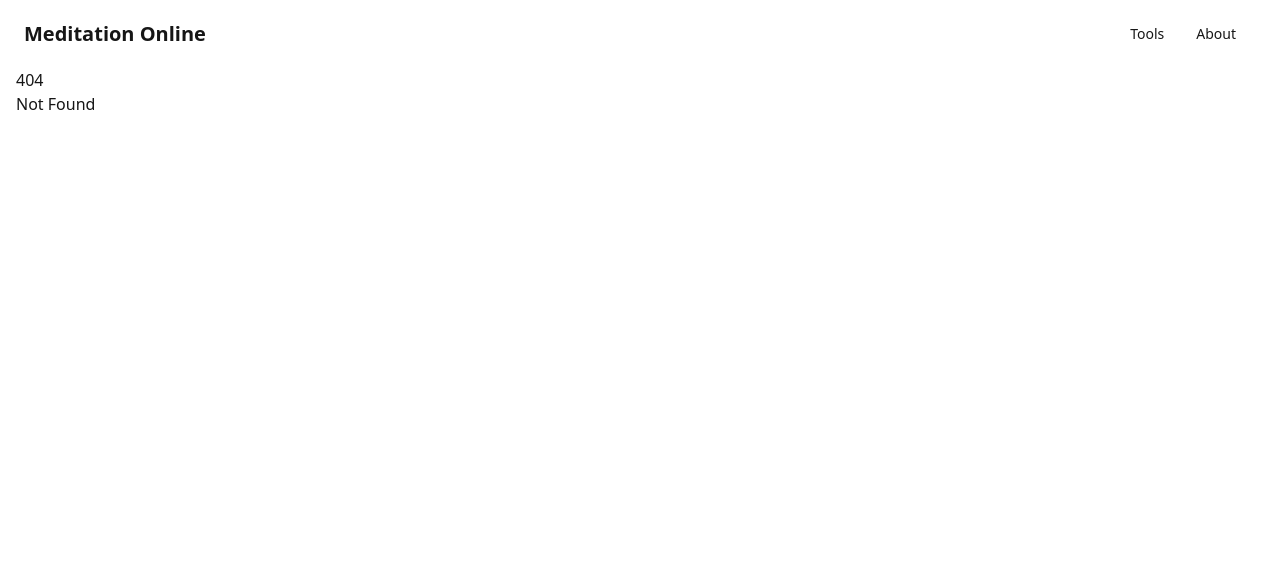
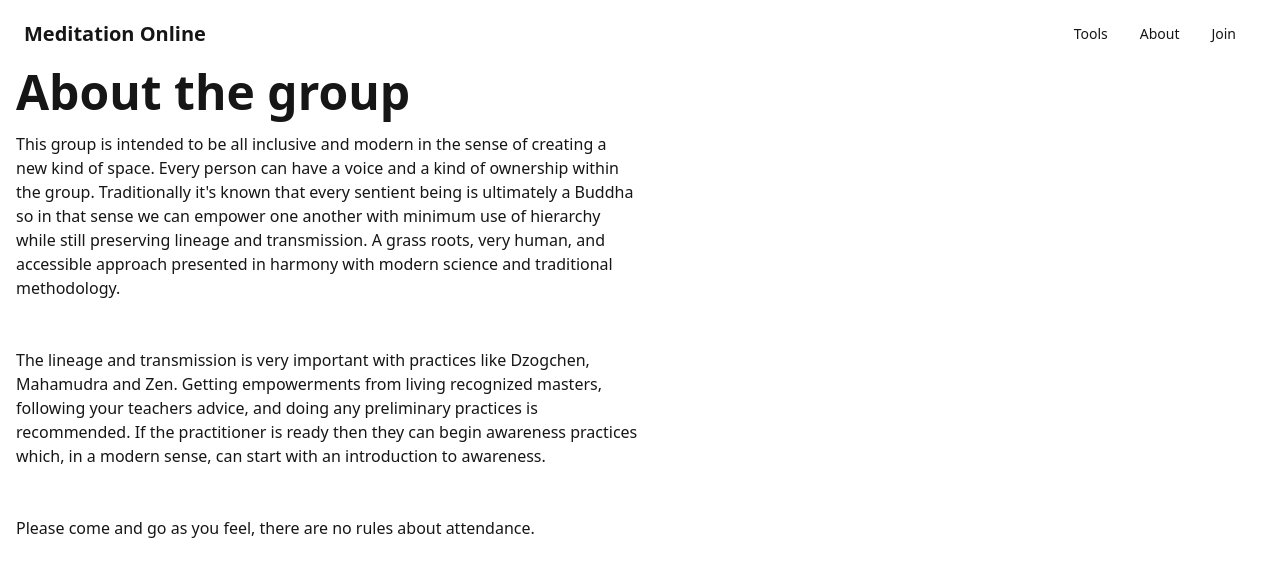
Before and after one commit to mo-sangha/website, a SvelteKit app in the folder frontend/: page /about in a window 1280 px wide. Before the commit this address had no page. Shown: the top 576 px of the page. Built offline with nearby package versions, Linux system fonts and the light colour scheme.

Commit message:
Added basic page structure

```diff
--- a/frontend/src/routes/+layout.svelte
+++ b/frontend/src/routes/+layout.svelte
@@ -16,6 +16,7 @@
 			<ul class="menu menu-horizontal px-1">
 				<li><a href="/tools">Tools</a></li>
 				<li><a href="/about">About</a></li>
+				<li><a href="/join">Join</a></li>
 			</ul>
 		</div>
 	</div>
--- /dev/null
+++ b/frontend/src/routes/+page.svelte
@@ -0,0 +1,16 @@
+<div class="hero min-h-[50vh] bg-base-200">
+	<div class="hero-content text-center">
+		<div class="max-w-md">
+			<h1 class="text-5xl font-bold">For all beings.</h1>
+			<div class="py-6 text-left mx-auto w-fit">
+				<ul class="list-disc">
+					<li>Twice a day: 9am and 9pm ET.</li>
+					<li>Free to join. All are welcome.</li>
+					<li>Led by Lama Dawai Gocha.</li>
+					<li>Established 2013.</li>
+				</ul>
+			</div>
+			<a href="/get-started" class="btn btn-primary">Click here to get started</a>
+		</div>
+	</div>
+</div>
--- /dev/null
+++ b/frontend/src/routes/about/+page.svelte
@@ -0,0 +1,23 @@
+<div class="h-full w-full flex flex-col gap-4">
+	<h2 class="text-5xl font-bold">About the group</h2>
+	<div class="flex flex-col w-6/12 gap-12">
+		<p>
+			This group is intended to be all inclusive and modern in the sense of creating a new kind of
+			space. Every person can have a voice and a kind of ownership within the group. Traditionally
+			it's known that every sentient being is ultimately a Buddha so in that sense we can empower
+			one another with minimum use of hierarchy while still preserving lineage and transmission. A
+			grass roots, very human, and accessible approach presented in harmony with modern science and
+			traditional methodology.
+		</p>
+
+		<p>
+			The lineage and transmission is very important with practices like Dzogchen, Mahamudra and
+			Zen. Getting empowerments from living recognized masters, following your teachers advice, and
+			doing any preliminary practices is recommended. If the practitioner is ready then they can
+			begin awareness practices which, in a modern sense, can start with an introduction to
+			awareness.
+		</p>
+
+		<p>Please come and go as you feel, there are no rules about attendance.</p>
+	</div>
+</div>
--- /dev/null
+++ b/frontend/src/routes/join/+page.svelte
@@ -0,0 +1,16 @@
+<div>
+	<h2>Things to know before you join:</h2>
+	<div>
+		<p>Test</p>
+	</div>
+	<h2>Ready?</h2>
+	<div>
+		<p>Test</p>
+		<a
+			href="https://meet.jit.si/MeditationOnline"
+			rel="noopener nofollow noreferrer"
+			target="_blank"
+			class="btn btn-primary">Click here to join</a
+		>
+	</div>
+</div>
```
